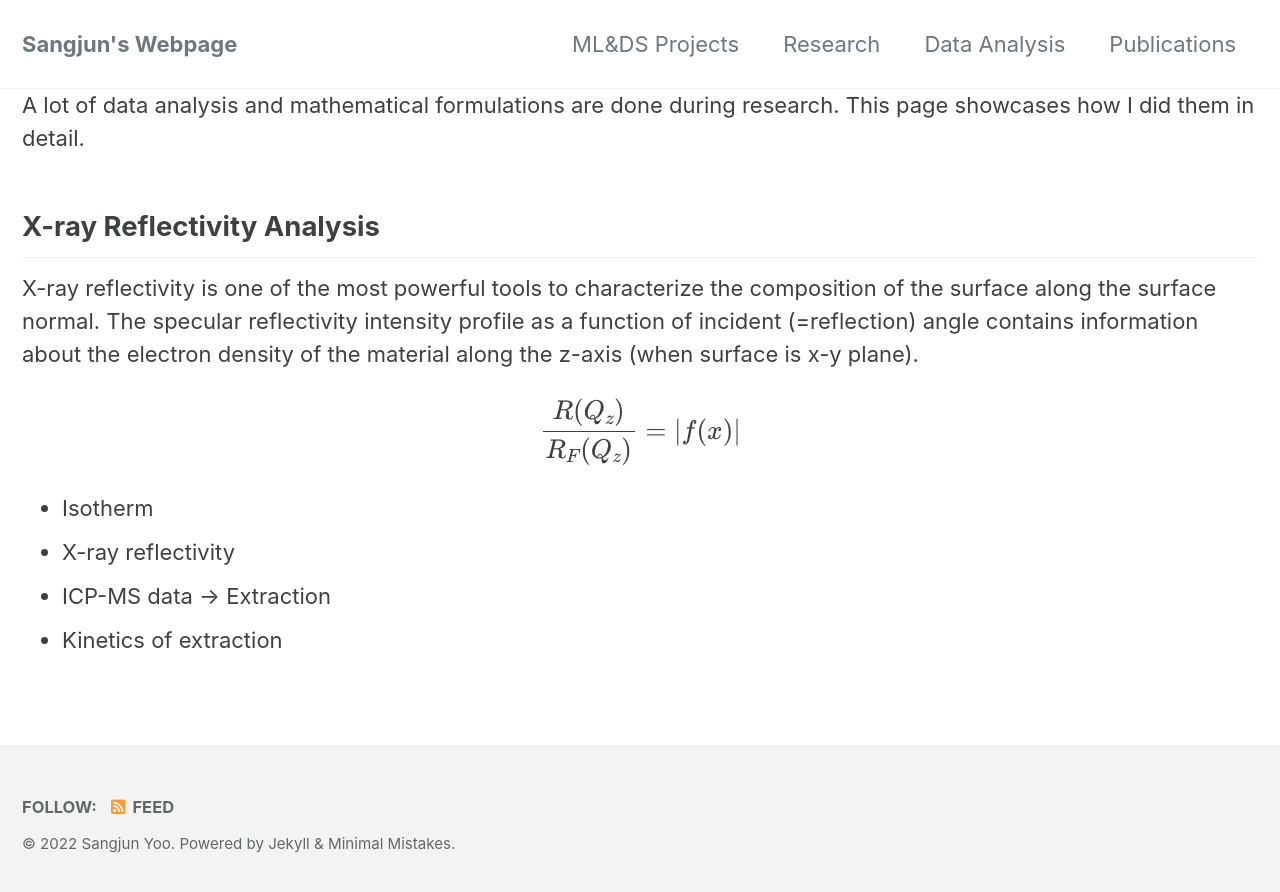
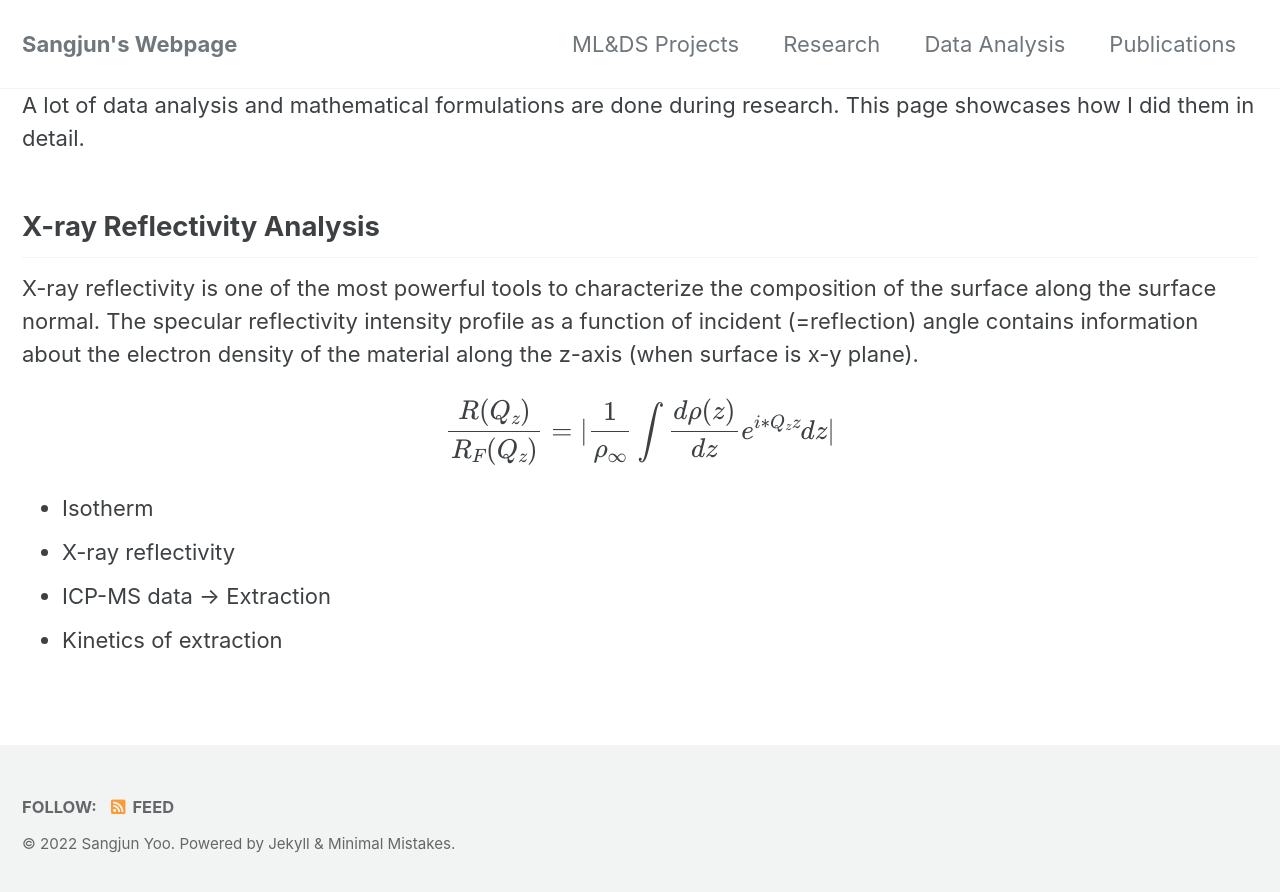
Before and after one commit to sangjunyoo-phd/sangjunyoo-phd.github.io, a Jekyll site: the page built from _pages/analysis.md, in a window 1280 px wide. Shown: the top 892 px of the page. Built offline with Jekyll 4.4.1, drawn with Linux system fonts in a browser that asks for light colours; cached includes are drawn as plain includes.

Commit message:
Update analysis.md

```diff
--- a/_pages/analysis.md
+++ b/_pages/analysis.md
@@ -11,7 +11,7 @@ A lot of data analysis and mathematical formulations are done during research. T
 X-ray reflectivity is one of the most powerful tools to characterize the composition of the surface along the surface normal.
 The specular reflectivity intensity profile as a function of incident (=reflection) angle contains information about the electron density of the material along the z-axis (when surface is x-y plane).
 
-$$ \frac{R(Q_{z})} {R_{F} (Q_{z})} = | f(x) | $$
+$$ \frac{R(Q_{z})} {R_{F} (Q_{z})} = | \frac{1}{\rho_{\infty}} \int \frac{d \rho (z)}{dz} e^{i*Q_{z}z} dz| $$
 
 * Isotherm
 * X-ray reflectivity
```
